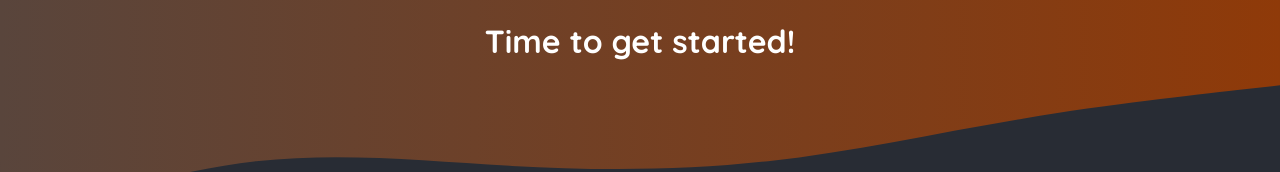
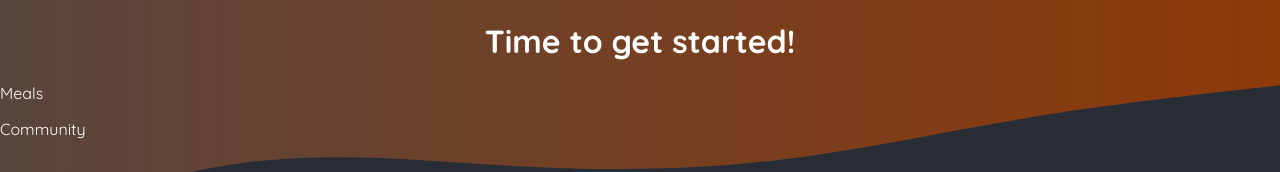
Before and after one commit to NattyDCI/foodies-app, a Next.js app: page / in a window 1280 px wide. Shown: the top 172 px of the page. Built offline with nearby package versions, Linux system fonts and the light colour scheme.

Commit message:
adds routes exercises

```diff
--- a/app/page.js
+++ b/app/page.js
@@ -6,7 +6,16 @@ export default function Home() {
       <h1 style={{ color: 'white', textAlign: 'center' }}>
         Time to get started!
       </h1>
-      <Link to="/meals" ></Link>
+      <div style={{diplay:"flex", flexDirection:"column"}}>
+        <p>
+          <Link style={{textDecoration:"none", color:"white"}} href="/meals" >Meals</Link>
+        </p>
+        <p>
+          <Link style={{textDecoration:"none", color:"white"}} href="/community" >Community</Link>
+        </p>
+      </div>
+
+
     </main>
   );
 }
```
Also changed, not shown: app/community/page.js (added, +7 -0 lines), app/meals/[slug]/page.js (added, +12 -0 lines), app/meals/page.js (+14 -3 lines), app/meals/share/page.js (added, +7 -0 lines).
